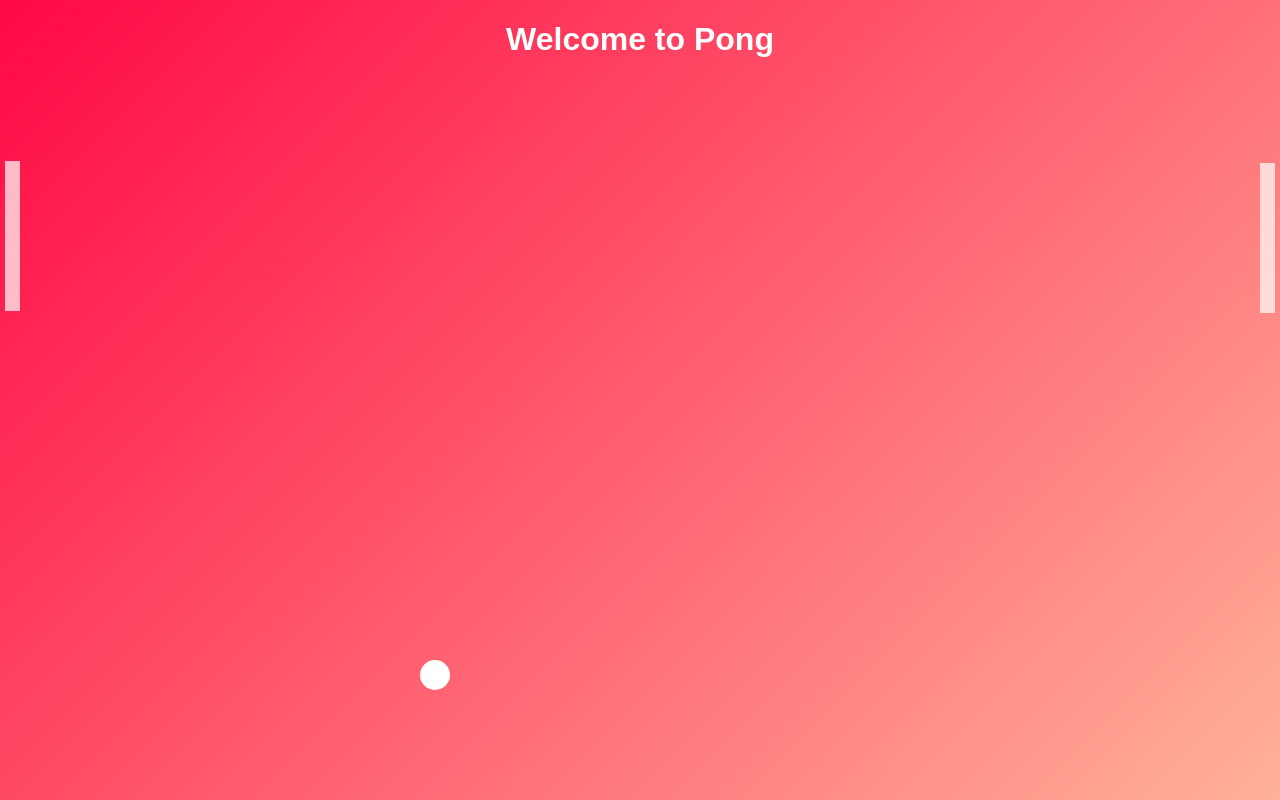
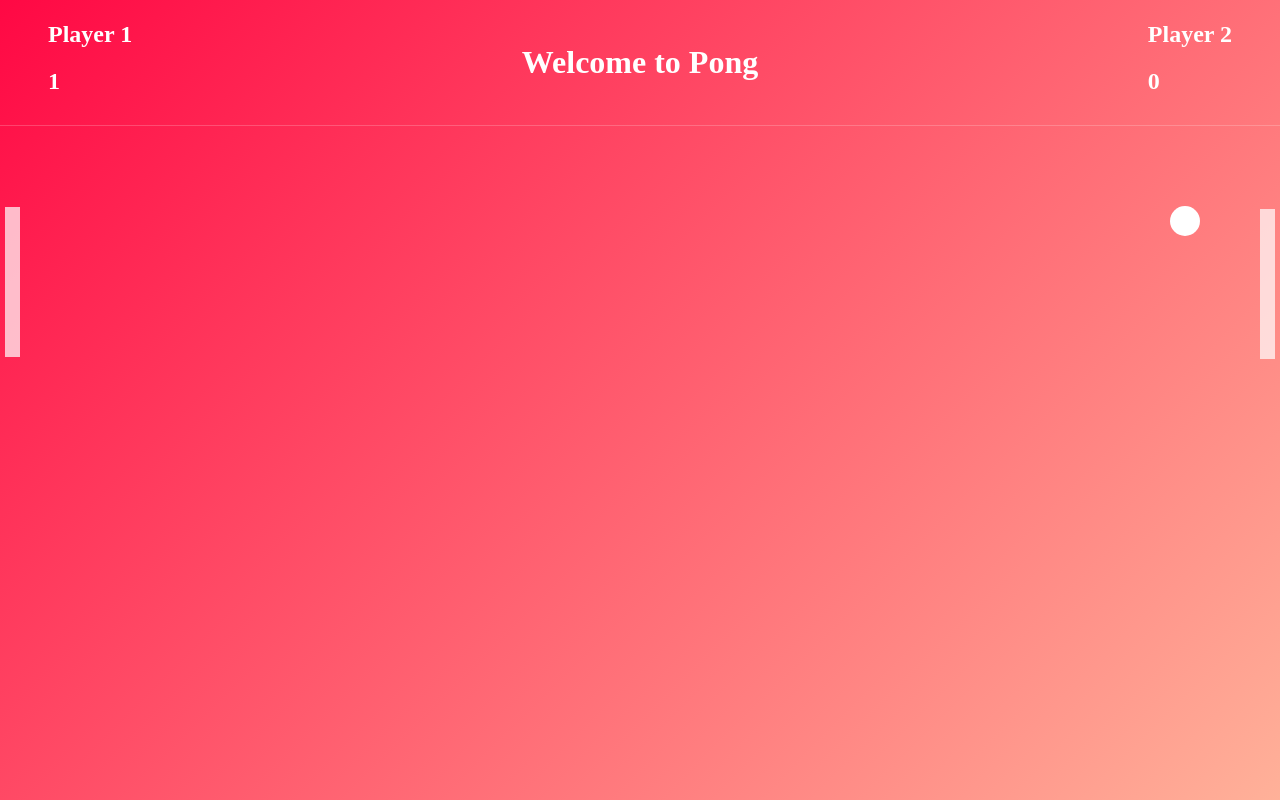
Before and after one commit to Jessica-Koch/pong, a React (Create React App) app: page / in a window 1280 px wide. Built offline with nearby package versions, Linux system fonts and the light colour scheme.

Commit message:
can now keep score

```diff
--- a/src/Computer/index.js
+++ /dev/null
@@ -1 +0,0 @@
-export {default} Computer from 'react';
--- a/src/Game/Game.jsx
+++ b/src/Game/Game.jsx
@@ -1,20 +1,25 @@
 import React, { Component } from 'react';
-import { add, multiply, negate, subtract } from 'ramda';
+import { add, inc, multiply, negate, subtract } from 'ramda';
 import Paddle from '../Paddle';
 import PongBall from '../PongBall';
+import Score from '../Score';
 import { Loop } from '../utils/Loop';
 import './Game.css';
-// import { getSizeOfEms } from '../utils/getSizeOfEms';
 
 class Game extends Component {
   constructor(props) {
     super(props);
 
     this.state = {
-      ballX: 400,
-      ballY: 50,
-      vx: 5,
-      vy: 5,
+      ballX: Math.floor(Math.random() * 29),
+      ballY: Math.floor(Math.random() * 13),
+
+      vx: 5 * (Math.random() < 0.5 ? 1 : -1), // accelleration
+      vy: 5 * (Math.random() < 0.5 ? 1 : -1), // accelleration
+
+      leftScore: 0,
+      rightScore: 0,
+
       p1Y: 1 + 80,
       p2Y: 3 + 80,
     };
@@ -31,7 +36,9 @@ class Game extends Component {
       // if the ball is at the right side of the screen
       if (this.state.ballX > (add(this.boardBoundsRight, 50))) {
         this.setState({ vx: negate(this.state.vx) }); // reverse direction of ball
+        this.setState({ leftScore: inc(this.state.leftScore) });
       } else if (this.state.ballX < -70) {
+        this.setState({ rightScore: inc(this.state.rightScore) });
         this.setState({ vx: negate(this.state.vx) }); // reverse direction of ball
       }
 
@@ -44,14 +51,15 @@ class Game extends Component {
       this.forceUpdate();
     });
   }
-  // boardBoundsBottom = document.querySelector('.Game').getBoundingClientRect().left;
 
-  // boardBoundsTop =
   boardBoundsRight = window.innerWidth;
   render() {
     const { ballX, ballY } = this.state;
     return (
       <div className="Game">
+        <Score position="left" player="1" total={this.state.leftScore} />
+        <Score position="right" player="2" total={this.state.rightScore} />
+
         <Paddle x={5} y={this.state.p1Y} position="left" />
         <PongBall x={ballX} y={ballY} />
         <Paddle x={subtract(this.boardBoundsRight, 20)} y={this.state.p2Y} position="right" />
--- a/src/Header/Header.css
+++ b/src/Header/Header.css
@@ -2,6 +2,8 @@
 	width: 100%;
 	justify-content: center;
 	color: white;
+	height: 150px;
 	display: flex;
 	align-items: center;
+	border-bottom: 1px solid rgba(255,255,255,0.2)
 }
--- a/src/Paddle/Paddle.jsx
+++ b/src/Paddle/Paddle.jsx
@@ -15,10 +15,6 @@ class Paddle extends Component {
       y: props.y,
     };
   }
-
-  // movePaddle = (event) => {
-  //   this.props.y = event.clientY;
-  // }
 
   move = (e) => {
     // if up arrow hit & top of paddle is below top header
@@ -43,9 +39,9 @@ class Paddle extends Component {
   render() {
     return (
       <div
+        role="button"
         tabIndex={0}
         onKeyDown={this.move}
-        onMouseMove={this.movePaddle}
         className="Paddle"
         style={{
           width: '15px',
--- /dev/null
+++ b/src/Score/Score.css
@@ -0,0 +1,14 @@
+.left, .right {
+  position: absolute;
+  margin: 0 3rem;
+  top: -125px;
+  color: #ffffff;
+}
+
+.left {
+  left: 0;
+}
+
+.right {
+  right: 0;
+}
--- /dev/null
+++ b/src/Score/Score.jsx
@@ -0,0 +1,26 @@
+import React, { Component } from 'react';
+import { number, oneOf, string } from 'prop-types';
+import './Score.css';
+
+class Score extends Component {
+  static propTypes = {
+    total: number,
+    position: oneOf(['left', 'right']).isRequired,
+    player: string.isRequired,
+  }
+
+  static defaultProps = {
+    total: 0,
+  }
+
+  render() {
+    return (
+      <div className={this.props.position}>
+        <h2>Player {this.props.player}</h2>
+        <h2>{this.props.total}</h2>
+      </div>
+    );
+  }
+}
+
+export default Score;
--- /dev/null
+++ b/src/Score/index.js
@@ -0,0 +1 @@
+export { default } from './Score';
--- a/src/index.css
+++ b/src/index.css
@@ -5,11 +5,14 @@
 *:after {
   box-sizing: border-box;
 }
+@import url('https://fonts.googleapis.com/css?family=Bungee+Hairline');
+
+
 
 html, body, #root{
   margin: 0;
   padding: 0;
-  font-family: sans-serif;
+  font-family: 'Bungee Hairline', cursive;
 	height: 100%;
 	width: 100%;
 	height: 100%;
```
